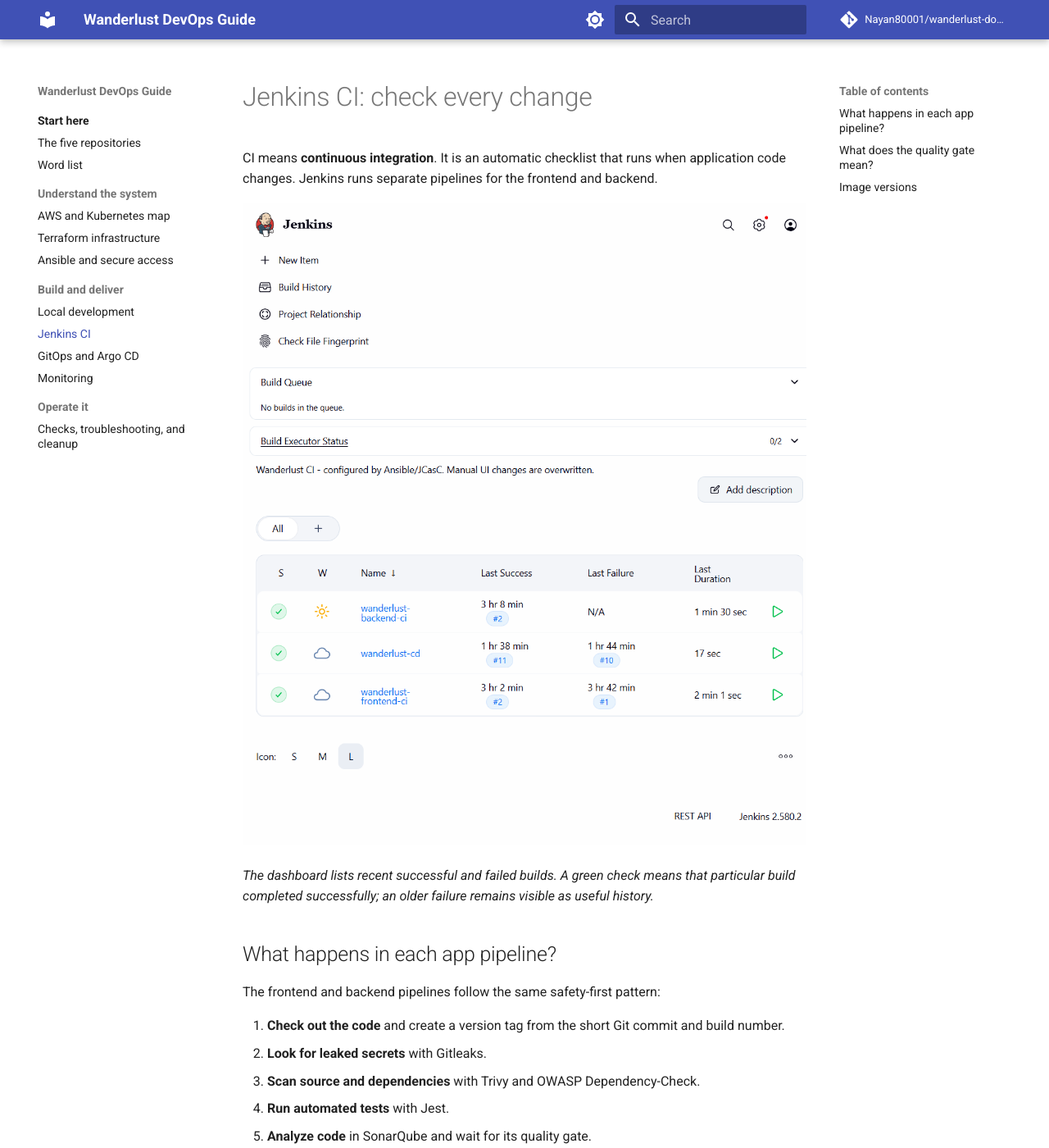
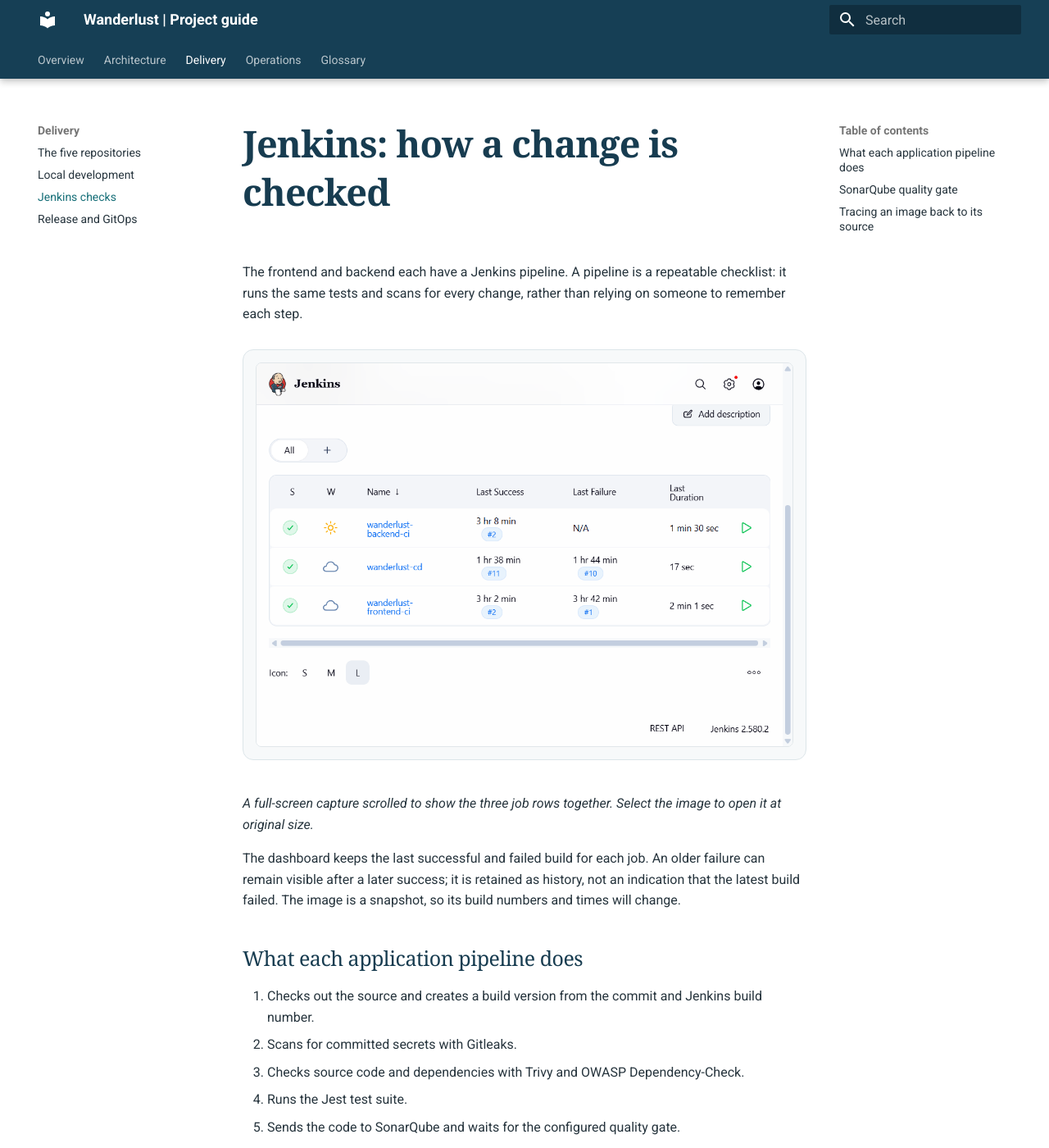
Before and after one commit to Nayan80001/wanderlust-docs, an MkDocs documentation site: the page built from docs/ci.md, in a window 1280 px wide and 1400 px high. Shown: the whole window at 82% size. Built offline with MkDocs 1.6.1 and Material for MkDocs 9.7.7, drawn with Linux system fonts in a browser that asks for light colours; comment, search, counter and statistics services are not loaded; some of the changed text lies outside the part shown.

Commit message:
Redesign public project guide
Co-authored-by: Copilot <223556219+Copilot@users.noreply.github.com>

```diff
--- /dev/null
+++ b/docs/assets/stylesheets/overrides.css
@@ -0,0 +1,57 @@
+:root {
+  --md-primary-fg-color: #163f55;
+  --md-primary-fg-color--dark: #103449;
+  --md-accent-fg-color: #147d78;
+}
+
+[data-md-color-scheme="default"] {
+  --md-default-bg-color: #fff;
+  --md-default-fg-color: #26343d;
+  --md-typeset-a-color: #176f78;
+}
+
+.md-header,
+.md-tabs {
+  background-color: #163f55;
+}
+
+.md-typeset h1,
+.md-typeset h2,
+.md-typeset h3 {
+  color: #173c50;
+  font-family: Georgia, "Times New Roman", serif;
+  letter-spacing: -0.02em;
+}
+
+.md-typeset h1 {
+  font-size: 2.25rem;
+  font-weight: 600;
+}
+
+.md-typeset a.document-screenshot-link {
+  display: block;
+  margin: 1.5rem 0 2rem;
+  padding: 0.75rem;
+  overflow: hidden;
+  border: 1px solid #dce5e9;
+  border-radius: 0.65rem;
+  background: #f7f9fa;
+}
+
+.md-typeset a.document-screenshot-link img {
+  display: block;
+  width: 100%;
+  max-height: none;
+  border: 1px solid #e1e7ea;
+  border-radius: 0.35rem;
+}
+
+.md-typeset table:not([class]) {
+  border: 1px solid #dce5e9;
+  border-radius: 0.5rem;
+}
+
+.md-typeset table:not([class]) th {
+  background: #f2f6f7;
+  color: #173c50;
+}
--- a/docs/ci.md
+++ b/docs/ci.md
@@ -1,46 +1,49 @@
-# Jenkins CI: check every change
+# Jenkins: how a change is checked
 
-CI means **continuous integration**. It is an automatic checklist that runs when application code
-changes. Jenkins runs separate pipelines for the frontend and backend.
+The frontend and backend each have a Jenkins pipeline. A pipeline is a repeatable checklist: it
+runs the same tests and scans for every change, rather than relying on someone to remember each
+step.
 
-![Jenkins dashboard showing the frontend, backend, and GitOps jobs](assets/screenshots/jenkins-dashboard.png)
+[![Full Jenkins dashboard with frontend, backend, and GitOps jobs](assets/screenshots/jenkins-dashboard-full.png)](assets/screenshots/jenkins-dashboard-full.png){.document-screenshot-link target=_blank rel=noopener}
 
-*The dashboard lists recent successful and failed builds. A green check means that particular
-build completed successfully; an older failure remains visible as useful history.*
+*A full-screen capture scrolled to show the three job rows together. Select the image to open it at original size.*
 
-## What happens in each app pipeline?
+The dashboard keeps the last successful and failed build for each job. An older failure can remain
+visible after a later success; it is retained as history, not an indication that the latest build
+failed. The image is a snapshot, so its build numbers and times will change.
 
-The frontend and backend pipelines follow the same safety-first pattern:
+## What each application pipeline does
 
-1. **Check out the code** and create a version tag from the short Git commit and build number.
-2. **Look for leaked secrets** with Gitleaks.
-3. **Scan source and dependencies** with Trivy and OWASP Dependency-Check.
-4. **Run automated tests** with Jest.
-5. **Analyze code** in SonarQube and wait for its quality gate.
-6. **Check container configuration** with Hadolint and Trivy config scanning.
-7. **Build a Docker image** and scan the finished image with Trivy.
-8. **Push the image to Amazon ECR** using the EC2 instance role.
-9. **Start the GitOps delivery job** with only the changed service's image tag.
+1. Checks out the source and creates a build version from the commit and Jenkins build number.
+2. Scans for committed secrets with Gitleaks.
+3. Checks source code and dependencies with Trivy and OWASP Dependency-Check.
+4. Runs the Jest test suite.
+5. Sends the code to SonarQube and waits for the configured quality gate.
+6. Checks container and configuration files with Hadolint and Trivy.
+7. Builds the container image and scans it with Trivy.
+8. Publishes the image to the private Amazon ECR registry.
+9. Starts the GitOps delivery job with the new image version.
 
-Some scan settings are configurable. Security scans can stop a build when a configured rule is
-violated; a red build is a signal to inspect the failed stage rather than bypass the check.
+A failed check stops the pipeline. The failed stage is the place to start investigating; repeatedly
+rerunning the whole job usually does not help until the cause is fixed.
 
-## What does the quality gate mean?
+## SonarQube quality gate
 
-SonarQube checks code for issues and evaluates the project's configured quality conditions. Jenkins
-waits for that result. If the gate fails, the CI pipeline stops before publishing a deployable
-image.
+Jenkins waits for SonarQube's result before it publishes an image. If the quality gate fails, the
+pipeline stops at that point.
 
-![SonarQube project overview showing a passed quality gate](assets/screenshots/sonarqube-quality-gate-crop.png)
+[![Full SonarQube project overview showing a passed quality gate](assets/screenshots/sonarqube-quality-gate-full.png)](assets/screenshots/sonarqube-quality-gate-full.png){.document-screenshot-link target=_blank rel=noopener}
 
-*The captured frontend overview reported “Passed.” This is a time-specific result, not a promise
-that every future commit will pass.*
+*The captured project overview shows the quality gate as “Passed.” This is the complete visible screen from that session; select the image for the original-size version.*
 
-## Image versions
+The gate applies the project's configured conditions to the analysis. A pass records the result
+for that analysis only; it is not a guarantee about a later commit.
 
-Application image tags use a short commit ID and Jenkins build number, for example
-`<short-commit>-<build-number>`. This makes it possible to connect a running version back to the
-source change and CI run.
+## Tracing an image back to its source
 
-The pipelines do not put credentials in the image tag. AWS access to ECR is provided through an
-instance role, while other sensitive values are kept in SSM or Jenkins credentials.
+Image tags contain a short commit ID and Jenkins build number, such as
+`<short-commit>-<build-number>`. That makes it possible to connect a deployed image to the source
+change and the pipeline run that built it.
+
+AWS access to ECR comes from the instance role. Other sensitive values are kept in SSM or Jenkins
+credentials; they are not placed in image tags.
--- a/mkdocs.yml
+++ b/mkdocs.yml
@@ -1,50 +1,40 @@
-site_name: Wanderlust DevOps Guide
-site_description: A friendly, step-by-step guide to the Wanderlust app and its DevOps delivery system.
+site_name: Wanderlust | Project guide
+site_description: A clear overview of the Wanderlust application, its AWS architecture, and how changes reach users.
 site_url: https://nayan80001.github.io/wanderlust-docs/
-repo_url: https://github.com/Nayan80001/wanderlust-docs
-repo_name: Nayan80001/wanderlust-docs
 
 theme:
   name: material
   palette:
     - media: "(prefers-color-scheme: light)"
       scheme: default
-      primary: indigo
-      accent: cyan
-      toggle:
-        icon: material/brightness-7
-        name: Switch to dark mode
-    - media: "(prefers-color-scheme: dark)"
-      scheme: slate
-      primary: indigo
-      accent: cyan
-      toggle:
-        icon: material/brightness-4
-        name: Switch to light mode
+      primary: blue
+      accent: teal
   features:
+    - navigation.tabs
+    - navigation.tabs.sticky
     - navigation.sections
     - navigation.indexes
     - navigation.footer
     - navigation.top
+    - search.suggest
     - search.highlight
     - content.code.copy
 
 nav:
-  - Start here:
-      - Welcome: index.md
+  - Overview: index.md
+  - Architecture:
+      - AWS and Kubernetes: architecture.md
+      - Infrastructure: infrastructure.md
+      - Configuration and access: host-configuration.md
+  - Delivery:
       - The five repositories: repositories.md
-      - Word list: glossary.md
-  - Understand the system:
-      - AWS and Kubernetes map: architecture.md
-      - Terraform infrastructure: infrastructure.md
-      - Ansible and secure access: host-configuration.md
-  - Build and deliver:
       - Local development: local-development.md
-      - Jenkins CI: ci.md
-      - GitOps and Argo CD: cd-gitops.md
+      - Jenkins checks: ci.md
+      - Release and GitOps: cd-gitops.md
+  - Operations:
       - Monitoring: monitoring.md
-  - Operate it:
-      - Checks, troubleshooting, and cleanup: operations.md
+      - Runbook and costs: operations.md
+  - Glossary: glossary.md
 
 markdown_extensions:
   - admonition
@@ -67,4 +57,7 @@ extra_javascript:
   - https://cdn.jsdelivr.net/npm/mermaid@11.1.0/dist/mermaid.min.js
   - assets/javascripts/mermaid-init.js
 
+extra_css:
+  - assets/stylesheets/overrides.css
+
 strict: true
```
Also changed, not shown: README.md (+3 -1 lines), docs/architecture.md (+4 -3 lines), docs/cd-gitops.md (+27 -36 lines), docs/index.md (+50 -39 lines), docs/monitoring.md (+24 -36 lines), docs/assets/screenshots/argocd-application-tree-full.png (added), docs/assets/screenshots/argocd-flow.png (deleted), docs/assets/screenshots/argocd-resource-health-full.png (added), docs/assets/screenshots/grafana-alert-status.png (deleted), docs/assets/screenshots/grafana-overview-full.png (added), docs/assets/screenshots/jenkins-dashboard-full.png (added), docs/assets/screenshots/jenkins-dashboard.png (deleted), docs/assets/screenshots/sonarqube-quality-gate-crop.png (deleted), docs/assets/screenshots/sonarqube-quality-gate-full.png (added), 1 more files, 1 other file.
